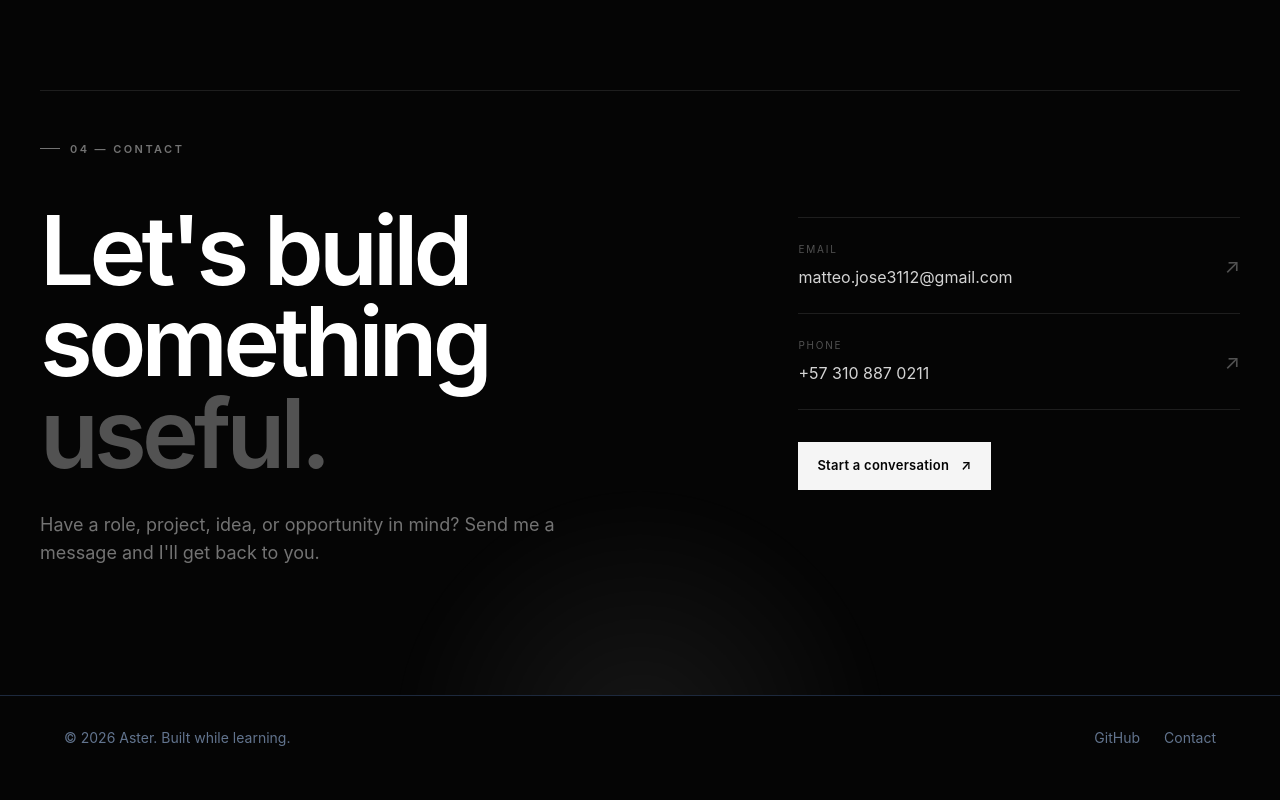
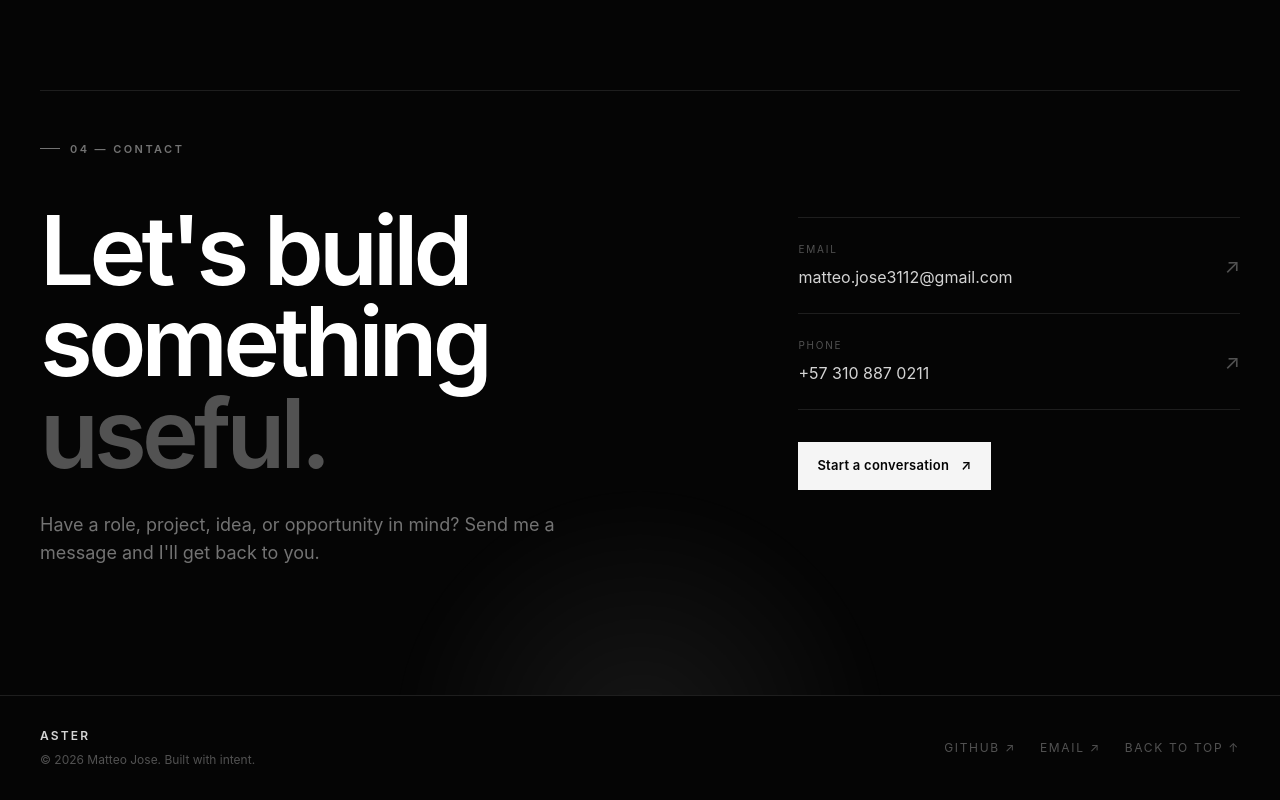
Before and after one commit to matteojose3112-bit/aster, a React app in the folder portfolio/: page / in a window 1280 px wide. Shown: the part 4738-5538 px from the top of the page. Built offline with nearby package versions, Linux system fonts and the light colour scheme; the HTML template or start-up script is replaced by a standard one.

Commit message:
Redesign Aster footer with real GitHub and email links

```diff
--- a/portfolio/src/components/layout/Footer.tsx
+++ b/portfolio/src/components/layout/Footer.tsx
@@ -1,24 +1,21 @@
 function Footer() {
   return (
-    <footer className="border-t border-slate-800 px-6 py-8">
-      <div className="mx-auto flex max-w-6xl flex-col gap-4 text-sm text-slate-500 sm:flex-row sm:items-center sm:justify-between">
-        <p>© 2026 Aster. Built while learning.</p>
+    <footer className="border-t border-white/10 px-6 py-8 lg:px-10">
+      <div className="mx-auto flex max-w-7xl flex-col gap-8 text-xs text-neutral-600 sm:flex-row sm:items-center sm:justify-between">
+        <div>
+          <p className="font-semibold tracking-[0.18em] text-neutral-300">ASTER</p>
+          <p className="mt-2">© 2026 Matteo Jose. Built with intent.</p>
+        </div>
 
-        <div className="flex gap-6">
-          <a
-            href="https://github.com/"
-            target="_blank"
-            rel="noreferrer"
-            className="hover:text-white transition"
-          >
-            GitHub
+        <div className="flex flex-wrap items-center gap-6 uppercase tracking-[0.14em]">
+          <a href="https://github.com/matteojose3112-bit/aster" target="_blank" rel="noreferrer" className="transition hover:text-white">
+            GitHub ↗
           </a>
-
-          <a
-            href="#contact"
-            className="hover:text-white transition"
-          >
-            Contact
+          <a href="mailto:matteo.jose3112@gmail.com" className="transition hover:text-white">
+            Email ↗
+          </a>
+          <a href="#" className="transition hover:text-white">
+            Back to top ↑
           </a>
         </div>
       </div>
```
